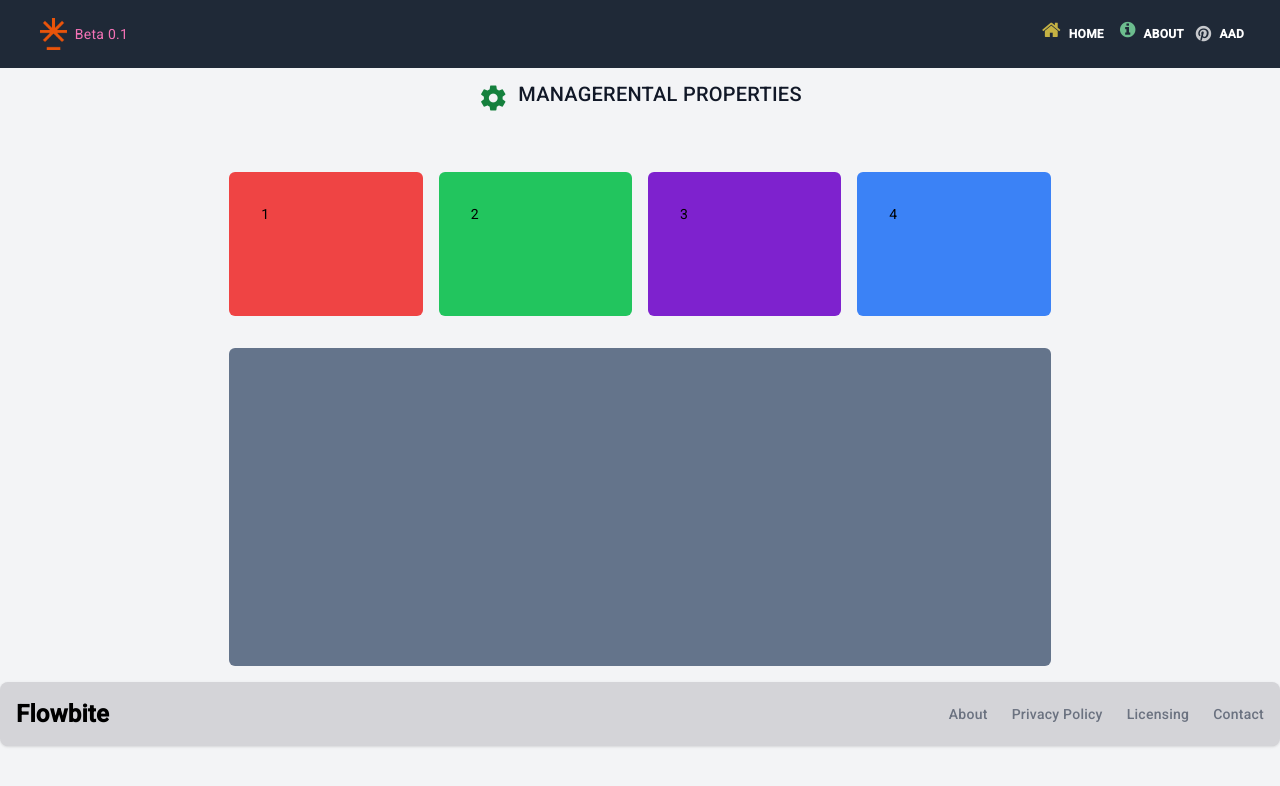
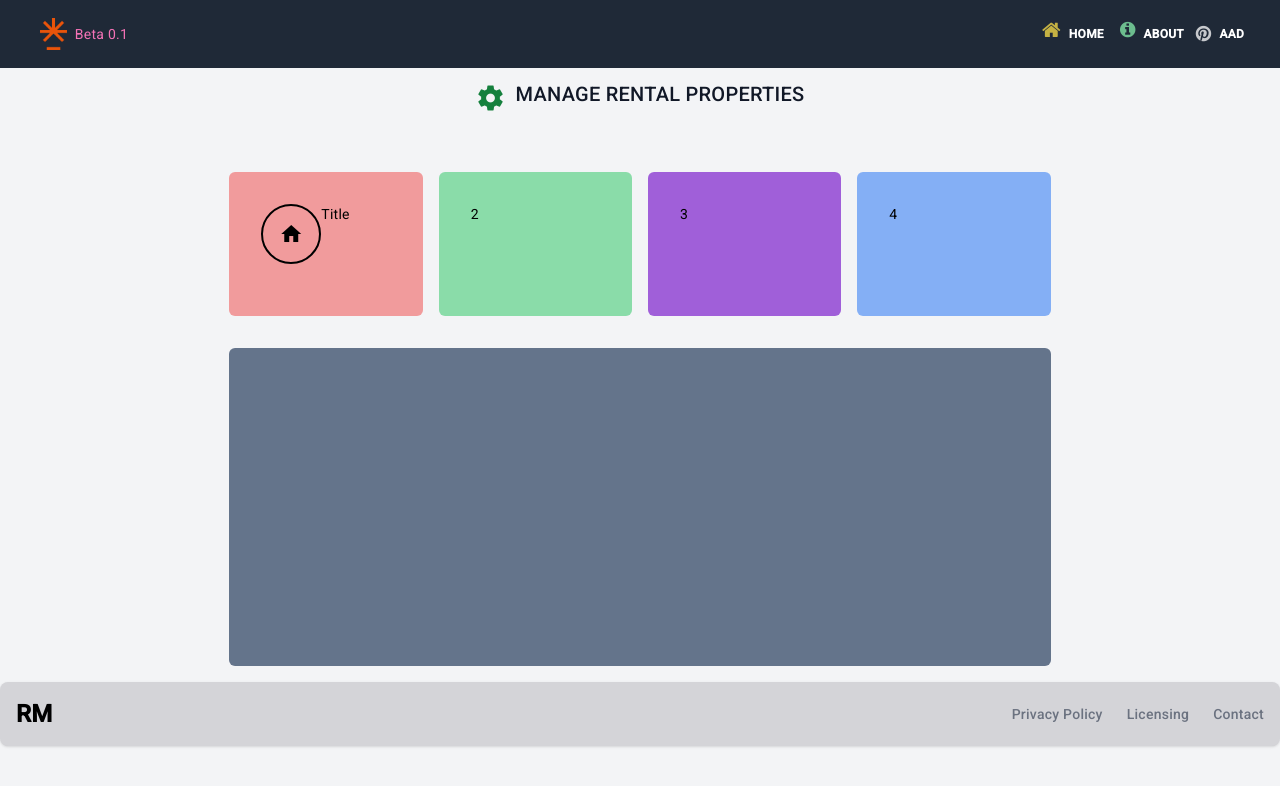
Before and after one commit to bob1457/rentalmaster, an Angular app: page /manage in a window 1280 px wide. Shown: the top 786 px of the page. Built offline with nearby package versions, Linux system fonts and the light colour scheme.

Commit message:
commit before update

```diff
--- a/src/app/manage/home/home.component.css
+++ b/src/app/manage/home/home.component.css
@@ -5,5 +5,5 @@ mat-icon {
   }
 
 .manage-tile {
-    @apply w-full h-28 md:h-36 rounded-md p-8
+    @apply flex w-full h-28 md:h-36 rounded-md p-8
 }
--- a/src/app/manage/home/home.component.html
+++ b/src/app/manage/home/home.component.html
@@ -4,15 +4,18 @@
         <!-- <mat-icon class="text-orange-700">line_weight</mat-icon> -->
         <div class="flex mx-auto items-start">
             <mat-icon class="text-green-700 text-3xl">settings</mat-icon>
-            <label for="countries" class="block text-lg sm:text-xl font-semi-bold text-gray-900 dark:text-white font-medium uppercase mb-4">managerental properties</label>
+            <label for="countries" class="block text-lg sm:text-xl font-semi-bold text-gray-900 dark:text-white font-medium uppercase mb-4">manage rental properties</label>
         </div>
 
     </div>
     <div class="grid grid-cols-2 md:grid-cols-4 gap-4 p-4 mt-8">
-        <div class="manage-tile bg-red-500">1</div>
-        <div class="manage-tile bg-green-500">2</div>
-        <div class="manage-tile bg-purple-700">3</div>
-        <div class="manage-tile bg-blue-500">4</div>
+        <div class="manage-tile bg-red-500/50">
+            <div class="p-2 border-2 border-black w-[60px] h-[60px] rounded-full"><mat-icon class="p-2 mr-4 rounded-full">home</mat-icon></div>
+            <div>Title</div>
+        </div>
+        <div class="manage-tile bg-green-500/50">2</div>
+        <div class="manage-tile bg-purple-700/70">3</div>
+        <div class="manage-tile bg-blue-500/60">4</div>
     </div>
     <div class="grid grid-cols-1 p-4 w-full h-[350px] ">
         <div class="bg-slate-500 rounded-md">
@@ -23,15 +26,13 @@
 </section>
 <footer class="bg-zinc-300 rounded-lg shadow dark:bg-gray-900">
     <div class="w-full max-w-screen-xl mx-auto p-4">
-        <div class="flex items-center sm:justify-between">
+        <div class="flex items-center justify-between">
             <a href="https://flowbite.com/" class="flex items-center mb-4 sm:mb-0 space-x-3 rtl:space-x-reverse">
                 <!-- <img src="https://flowbite.com/docs/images/logo.svg" class="h-8" alt="Flowbite Logo" /> -->
-                <span class="self-center text-2xl font-semibold whitespace-nowrap dark:text-white">Flowbite</span>
+                <span class="self-center text-2xl whitespace-nowrap uppercase font-bold">rm</span>
             </a>
-            <ul class="flex flex-wrap items-center mb-6 text-sm font-medium text-gray-500 sm:mb-0 dark:text-gray-400">
-                <li>
-                    <a href="#" class="hover:underline me-4 md:me-6">About</a>
-                </li>
+            <ul class="flex flex-wrap items-center mb-2 text-sm font-medium text-gray-500 sm:mb-0 dark:text-gray-400">
+
                 <li>
                     <a href="#" class="hover:underline me-4 md:me-6">Privacy Policy</a>
                 </li>
```
